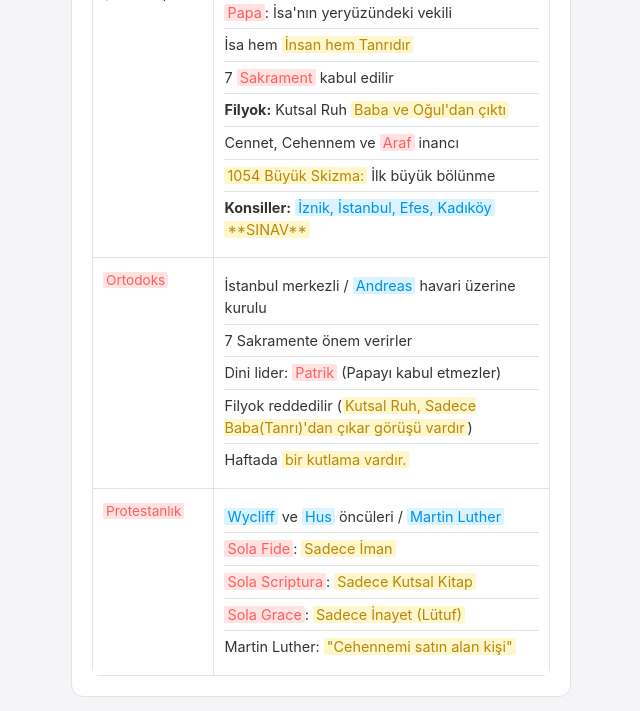
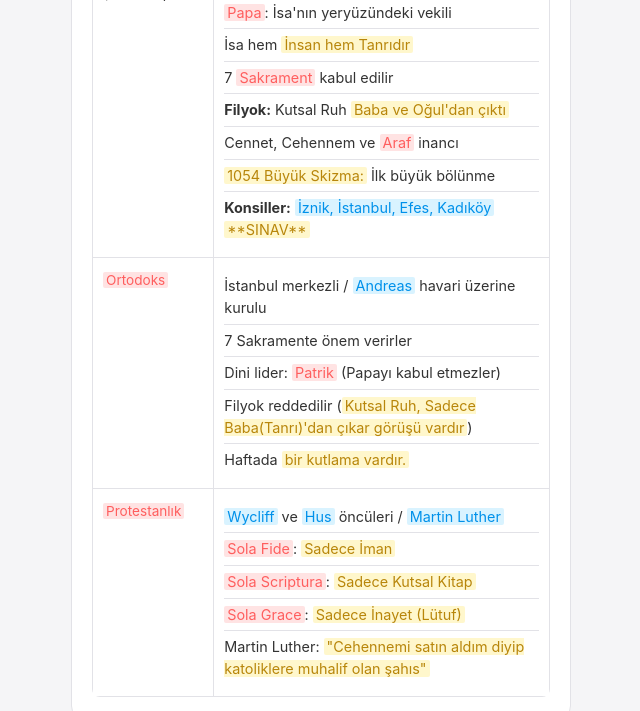
Before and after one commit to bilginsahiner/Dinler-Tarihi-II, a plain HTML site: page index.html in a window 1280 px wide. Shown: the part 1817-2528 px from the top of the page, without its empty margins (319-959 px from the left). Drawn offline with Linux system fonts and the light colour scheme.

Commit message:
Update index.html

```diff
--- a/index.html
+++ b/index.html
@@ -441,7 +441,7 @@
                         <span class="list-item"><span class="f-red">Sola Fide</span>: <span class="f-yellow">Sadece İman</span></span>
                         <span class="list-item"><span class="f-red">Sola Scriptura</span>: <span class="f-yellow">Sadece Kutsal Kitap</span></span>
                         <span class="list-item"><span class="f-red">Sola Grace</span>: <span class="f-yellow">Sadece İnayet (Lütuf)</span></span>
-                        <span class="list-item">Martin Luther: <span class="f-yellow">"Cehennemi satın alan kişi"</span></span>
+                        <span class="list-item">Martin Luther: <span class="f-yellow">"Cehennemi satın aldım diyip katoliklere muhalif olan şahıs"</span></span>
                     </td>
                 </tr>
             </tbody>
```
